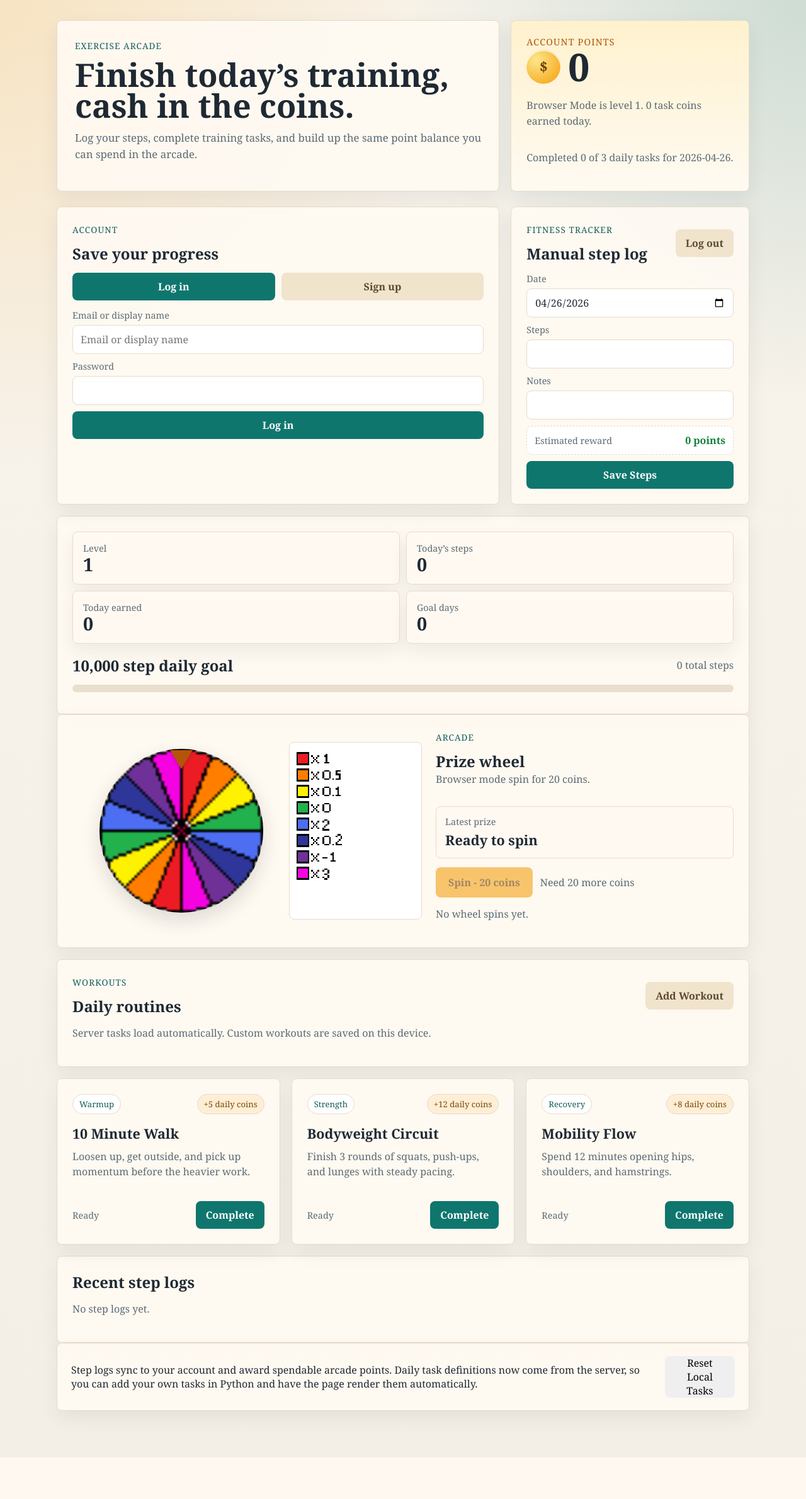
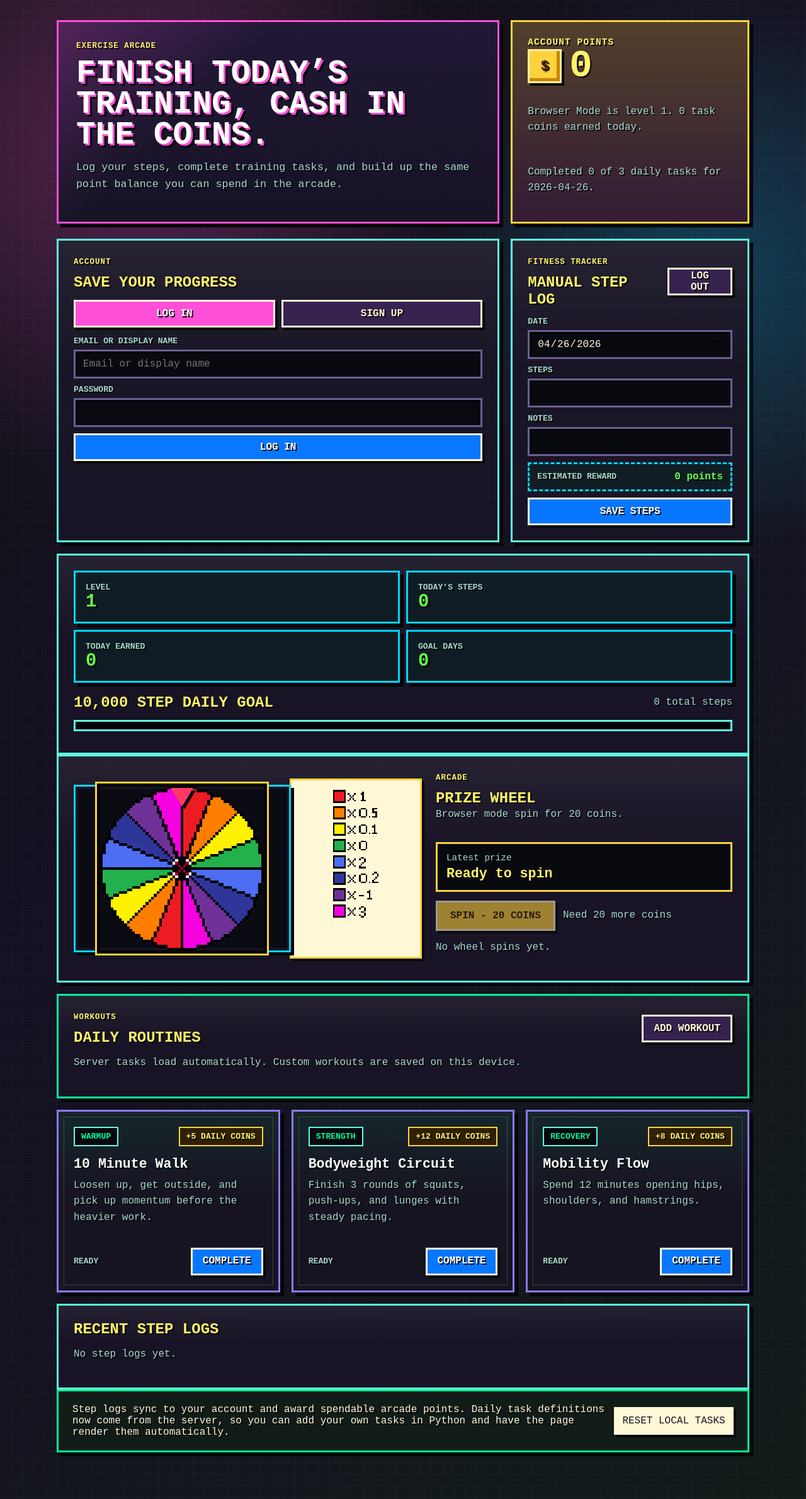
Before and after one commit to alXanderE/project-exercise-arcade, a Flask app: page / in a window 1280 px wide. Shown: the whole page at 63% size. Before the commit the page ends 2266 px from the top, so only its background shows below. Run offline with Flask 3, Linux system fonts and the light colour scheme.

Commit message:
Polish retro arcade UI

```diff
--- a/habit_app/templates/index.html
+++ b/habit_app/templates/index.html
@@ -6,18 +6,21 @@
     <title>Exercise Arcade</title>
     <style>
       :root {
-        --bg: #f4efe6;
-        --panel: #fffaf2;
-        --panel-strong: #fff;
-        --text: #1f2933;
-        --muted: #5c6b73;
-        --accent: #0f766e;
-        --accent-strong: #115e59;
-        --gold: #f59e0b;
-        --gold-soft: #fcd34d;
-        --line: #e7dccb;
-        --danger: #b45309;
-        --good: #15803d;
+        --bg: #101014;
+        --panel: #181425;
+        --panel-strong: #241a32;
+        --text: #fff8d7;
+        --muted: #a7d9ca;
+        --accent: #00d7ff;
+        --accent-strong: #00ff9c;
+        --gold: #ffd23c;
+        --gold-soft: #fff36a;
+        --line: #5fffe0;
+        --danger: #ff3864;
+        --good: #64ff4a;
+        --magenta: #ff4fd8;
+        --ink: #050509;
+        --pixel-shadow: 6px 6px 0 var(--ink);
       }
 
       * {
@@ -26,12 +29,35 @@
 
       body {
         margin: 0;
-        font-family: Georgia, "Times New Roman", serif;
+        min-height: 100vh;
+        font-family: "Courier New", "Lucida Console", monospace;
         background:
-          radial-gradient(circle at top left, rgba(245, 158, 11, 0.18), transparent 28%),
-          radial-gradient(circle at top right, rgba(15, 118, 110, 0.18), transparent 24%),
-          linear-gradient(180deg, #f8f3eb 0%, var(--bg) 100%);
+          linear-gradient(rgba(255, 255, 255, 0.035) 1px, transparent 1px),
+          linear-gradient(90deg, rgba(255, 255, 255, 0.035) 1px, transparent 1px),
+          radial-gradient(circle at 16% 10%, rgba(255, 79, 216, 0.28), transparent 22%),
+          radial-gradient(circle at 88% 18%, rgba(0, 215, 255, 0.24), transparent 20%),
+          linear-gradient(135deg, #111014 0%, #151022 42%, #101b19 100%);
+        background-size: 18px 18px, 18px 18px, auto, auto, auto;
         color: var(--text);
+        text-shadow: 2px 2px 0 var(--ink);
+      }
+
+      body::before {
+        position: fixed;
+        inset: 0;
+        z-index: 10;
+        pointer-events: none;
+        content: "";
+        background:
+          repeating-linear-gradient(
+            180deg,
+            rgba(255, 255, 255, 0.04) 0,
+            rgba(255, 255, 255, 0.04) 1px,
+            transparent 1px,
+            transparent 4px
+          );
+        mix-blend-mode: screen;
+        opacity: 0.35;
       }
 
       button,
@@ -40,6 +66,7 @@
       }
 
       .page {
+        position: relative;
         width: min(1100px, calc(100% - 32px));
         margin: 0 auto;
         padding: 32px 0 40px;
@@ -68,10 +95,12 @@
       .app-panel,
       .metric-card,
       .wheel-result {
-        background: rgba(255, 250, 242, 0.92);
-        border: 1px solid var(--line);
-        border-radius: 8px;
-        box-shadow: 0 12px 30px rgba(31, 41, 51, 0.07);
+        background:
+          linear-gradient(180deg, rgba(255, 255, 255, 0.06), transparent 42%),
+          var(--panel);
+        border: 3px solid var(--line);
+        border-radius: 0;
+        box-shadow: var(--pixel-shadow);
       }
 
       .hero-panel,
@@ -83,15 +112,21 @@
 
       .hero-panel {
         padding: 28px;
+        border-color: var(--magenta);
+        background:
+          linear-gradient(135deg, rgba(255, 79, 216, 0.22), transparent 34%),
+          linear-gradient(180deg, #201735, #151224);
       }
 
       .eyebrow {
         display: inline-block;
         margin-bottom: 12px;
-        color: var(--accent-strong);
-        font-size: 0.85rem;
+        color: var(--gold-soft);
+        font-size: 0.78rem;
+        font-weight: 700;
         text-transform: uppercase;
         letter-spacing: 0.08em;
+        text-shadow: 2px 2px 0 var(--ink);
       }
 
       h1,
@@ -105,10 +140,17 @@
         font-size: clamp(2.1rem, 4vw, 3.8rem);
         line-height: 0.96;
         margin-bottom: 14px;
+        color: #fff;
+        text-transform: uppercase;
+        text-shadow:
+          3px 3px 0 var(--magenta),
+          6px 6px 0 var(--ink);
       }
 
       h2 {
         margin-bottom: 14px;
+        color: var(--gold-soft);
+        text-transform: uppercase;
       }
 
       .hero-copy,
@@ -117,7 +159,7 @@
       .helper-text,
       .history-empty {
         color: var(--muted);
-        line-height: 1.55;
+        line-height: 1.6;
       }
 
       .hero-copy {
@@ -131,12 +173,14 @@
         justify-content: space-between;
         min-height: 100%;
         background:
-          linear-gradient(180deg, rgba(252, 211, 77, 0.22), rgba(255, 250, 242, 0.96)),
-          var(--panel);
+          linear-gradient(180deg, rgba(255, 210, 60, 0.22), rgba(255, 79, 216, 0.08)),
+          #211626;
+        border-color: var(--gold);
       }
 
       .coin-label {
-        color: var(--danger);
+        color: var(--gold-soft);
+        font-weight: 700;
         font-size: 0.9rem;
         text-transform: uppercase;
         letter-spacing: 0.08em;
@@ -149,17 +193,19 @@
         font-size: clamp(2.1rem, 5vw, 3.8rem);
         font-weight: 700;
         line-height: 1;
+        color: var(--gold-soft);
       }
 
       .coin-icon {
         width: 54px;
         height: 54px;
-        border-radius: 50%;
+        border: 3px solid #fff0a3;
+        border-radius: 0;
         display: inline-grid;
         place-items: center;
-        background: radial-gradient(circle at 30% 30%, #fde68a, var(--gold));
-        color: #6b3f00;
-        box-shadow: inset 0 2px 0 rgba(255, 255, 255, 0.7);
+        background: var(--gold);
+        color: #4a2a00;
+        box-shadow: 4px 4px 0 var(--ink), inset -5px -5px 0 #c98700;
         font-size: 1.4rem;
       }
 
@@ -185,6 +231,8 @@
         min-height: 84px;
         display: grid;
         align-content: space-between;
+        background: #101c23;
+        border-color: var(--accent);
       }
 
       .metric-card span,
@@ -193,12 +241,16 @@
       .task-status,
       .history-date {
         color: var(--muted);
-        font-size: 0.9rem;
+        font-size: 0.82rem;
+        font-weight: 700;
+        text-transform: uppercase;
       }
 
       .metric-card strong {
         font-size: 1.8rem;
         line-height: 1;
+        color: var(--good);
+        text-shadow: 3px 3px 0 var(--ink);
       }
 
       label {
@@ -209,22 +261,25 @@
       input {
         width: 100%;
         min-height: 46px;
-        border: 1px solid var(--line);
-        border-radius: 8px;
-        background: var(--panel-strong);
+        border: 3px solid #6a5f92;
+        border-radius: 0;
+        background: #08090f;
         color: var(--text);
         padding: 0 12px;
+        box-shadow: inset 3px 3px 0 #000;
       }
 
       input:focus {
         border-color: var(--accent);
-        outline: 3px solid rgba(15, 118, 110, 0.18);
+        outline: 3px solid rgba(0, 215, 255, 0.22);
       }
 
       button {
         border: 0;
-        border-radius: 8px;
+        border-radius: 0;
         cursor: pointer;
+        text-transform: uppercase;
+        text-shadow: 2px 2px 0 var(--ink);
       }
 
       .complete-button,
@@ -234,14 +289,29 @@
       .tab-button {
         min-height: 44px;
         padding: 0 16px;
-        transition: transform 120ms ease, opacity 120ms ease, background-color 120ms ease;
+        border: 3px solid #fff8d7;
+        box-shadow: 4px 4px 0 var(--ink);
+        line-height: 1.15;
+        transition: transform 80ms ease, opacity 120ms ease, background-color 120ms ease, box-shadow 80ms ease;
       }
 
       .complete-button,
       .primary-button {
-        background: var(--accent);
+        background: #0877ff;
         color: #fff;
         font-weight: 700;
+      }
+
+      .reset-button {
+        display: inline-flex;
+        align-items: center;
+        justify-content: center;
+        width: auto;
+        min-width: 190px;
+        white-space: nowrap;
+        background: #fff8d7;
+        color: #151224;
+        text-shadow: none;
       }
 
       .complete-button:hover,
@@ -249,24 +319,27 @@
       .primary-button:hover,
       .secondary-button:hover,
       .tab-button:hover {
-        transform: translateY(-1px);
+        transform: translate(2px, 2px);
+        box-shadow: 2px 2px 0 var(--ink);
       }
 
       .complete-button:disabled {
-        background: #93a8a6;
+        background: #56606b;
+        border-color: #8792a0;
         cursor: default;
         transform: none;
+        box-shadow: 3px 3px 0 var(--ink);
       }
 
       .tab-button,
       .secondary-button {
-        background: #f1e4cd;
-        color: #5b4a2e;
+        background: #36224f;
+        color: var(--text);
         font-weight: 700;
       }
 
       .tab-button.is-active {
-        background: var(--accent);
+        background: var(--magenta);
         color: #fff;
       }
 
@@ -292,28 +365,33 @@
       .preview-row {
         min-height: 46px;
         padding: 0 12px;
-        border: 1px dashed var(--line);
-        border-radius: 8px;
-        background: var(--panel-strong);
+        border: 3px dashed var(--accent);
+        border-radius: 0;
+        background: #101c23;
       }
 
       .preview-row strong,
       .history-points {
         color: var(--good);
+        text-shadow: 2px 2px 0 var(--ink);
       }
 
       .progress-track {
-        height: 12px;
+        height: 18px;
         overflow: hidden;
-        border-radius: 999px;
-        background: #eadfce;
+        border: 3px solid var(--line);
+        border-radius: 0;
+        background: #050509;
         margin: 4px 0 10px;
+        box-shadow: inset 3px 3px 0 #000;
       }
 
       .progress-fill {
         width: 0%;
         height: 100%;
-        background: linear-gradient(90deg, var(--accent), var(--gold));
+        background:
+          repeating-linear-gradient(90deg, transparent 0, transparent 10px, rgba(0, 0, 0, 0.24) 10px, rgba(0, 0, 0, 0.24) 14px),
+          linear-gradient(90deg, var(--good), var(--gold), var(--magenta));
         transition: width 180ms ease;
       }
 
@@ -325,7 +403,7 @@
 
       .history-item {
         padding: 10px 0;
-        border-top: 1px solid var(--line);
+        border-top: 2px solid rgba(95, 255, 224, 0.45);
       }
 
       .history-item:first-child {
@@ -365,6 +443,11 @@
         display: grid;
         place-items: center;
         min-height: 260px;
+        background:
+          radial-gradient(circle, rgba(0, 215, 255, 0.18), transparent 62%),
+          #0a0b13;
+        border: 3px solid var(--accent);
+        box-shadow: inset 0 0 0 4px #151224, 5px 5px 0 var(--ink);
       }
 
       .wheel-pointer {
@@ -376,41 +459,48 @@
         border-left: 18px solid transparent;
         border-right: 18px solid transparent;
         border-top: 30px solid var(--danger);
-        filter: drop-shadow(0 3px 2px rgba(31, 41, 51, 0.22));
+        filter: drop-shadow(4px 4px 0 var(--ink));
       }
 
       .wheel-image {
         width: min(260px, 72vw);
         aspect-ratio: 1;
         object-fit: contain;
-        border-radius: 50%;
-        box-shadow: 0 12px 30px rgba(31, 41, 51, 0.14);
+        border-radius: 0;
+        image-rendering: pixelated;
+        box-shadow: 0 0 0 5px var(--ink), 0 0 0 8px var(--gold);
         transform: rotate(0deg);
         transition: transform 1800ms cubic-bezier(0.12, 0.72, 0.18, 1);
         transform-origin: 50% 50%;
       }
 
       .wheel-image.is-spinning {
-        filter: drop-shadow(0 10px 20px rgba(31, 41, 51, 0.18));
+        filter: drop-shadow(0 0 14px var(--gold));
       }
 
       .criteria-card {
         display: grid;
-        grid-template-columns: auto 1fr;
-        gap: 10px;
-        align-items: stretch;
-        padding: 10px 10px 10px 8px;
-        border: 1px solid var(--line);
-        border-radius: 8px;
-        background: var(--panel-strong);
+        grid-template-columns: 1fr;
+        gap: 8px;
+        align-items: center;
+        justify-items: center;
+        padding: 10px;
+        border: 3px solid var(--gold);
+        border-radius: 0;
+        background: #fff8d7;
+        box-shadow: 4px 4px 0 var(--ink);
         margin-left: -10px;
         min-height: min(260px, 72vw);
+        overflow: hidden;
       }
 
       .criteria-image {
         width: auto;
+        max-width: 100%;
         height: min(260px, 72vw);
         image-rendering: pixelated;
+        object-fit: contain;
+        background: #fff8d7;
       }
 
       .wheel-copy {
@@ -426,6 +516,8 @@
         box-shadow: none;
         padding: 14px;
         min-height: 74px;
+        background: #08090f;
+        border-color: var(--gold);
       }
 
       .wheel-result span {
@@ -437,6 +529,7 @@
 
       .wheel-result strong {
         font-size: 1.35rem;
+        color: var(--gold-soft);
       }
 
       .wheel-actions {
@@ -450,13 +543,17 @@
         min-height: 48px;
         padding: 0 20px;
         background: var(--gold);
-        color: #5f3700;
+        color: #3b2200;
+        border: 3px solid #fff8d7;
         font-weight: 700;
-        transition: transform 120ms ease, opacity 120ms ease, background-color 120ms ease;
+        box-shadow: 4px 4px 0 var(--ink);
+        text-shadow: none;
+        transition: transform 80ms ease, opacity 120ms ease, background-color 120ms ease, box-shadow 80ms ease;
       }
 
       .spin-button:hover {
-        transform: translateY(-1px);
+        transform: translate(2px, 2px);
+        box-shadow: 2px 2px 0 var(--ink);
       }
 
       .spin-button:disabled {
@@ -483,6 +580,7 @@
 
       .task-toolbar {
         margin-bottom: 18px;
+        border-color: var(--accent-strong);
       }
 
       .custom-workout-form {
@@ -490,7 +588,7 @@
         gap: 12px;
         margin-top: 16px;
         padding-top: 16px;
-        border-top: 1px solid var(--line);
+        border-top: 3px dashed var(--line);
       }
 
       .custom-workout-actions {
@@ -503,6 +601,19 @@
         display: flex;
         flex-direction: column;
         min-height: 260px;
+        position: relative;
+        background:
+          linear-gradient(180deg, rgba(0, 255, 156, 0.08), transparent 48%),
+          #171421;
+        border-color: #8d7aff;
+      }
+
+      .task-card::before {
+        position: absolute;
+        inset: 8px;
+        pointer-events: none;
+        content: "";
+        border: 1px solid rgba(255, 248, 215, 0.18);
       }
 
       .task-top {
@@ -516,11 +627,13 @@
       .task-tag,
       .reward-badge {
         font-size: 0.82rem;
-        border: 1px solid var(--line);
-        border-radius: 999px;
+        border: 2px solid var(--line);
+        border-radius: 0;
         padding: 6px 10px;
-        background: var(--panel-strong);
+        background: #07070d;
         white-space: nowrap;
+        font-weight: 700;
+        text-transform: uppercase;
       }
 
       .task-tag {
@@ -528,13 +641,15 @@
       }
 
       .reward-badge {
-        color: #7c4a03;
-        background: rgba(245, 158, 11, 0.12);
+        color: var(--gold-soft);
+        border-color: var(--gold);
+        background: #301f00;
       }
 
       .task-card h3 {
         font-size: 1.35rem;
         margin-bottom: 10px;
+        color: #fff;
       }
 
       .task-description {
@@ -547,10 +662,10 @@
 
       .tip-panel {
         padding: 20px 22px;
-        background: rgba(255, 250, 242, 0.92);
-        border: 1px solid var(--line);
-        border-radius: 8px;
-        box-shadow: 0 12px 30px rgba(31, 41, 51, 0.07);
+        background: #111c18;
+        border: 3px solid var(--accent-strong);
+        border-radius: 0;
+        box-shadow: var(--pixel-shadow);
       }
 
       .tip-panel p {
@@ -562,6 +677,7 @@
         margin: 10px 0 0;
         color: var(--muted);
         font-weight: 700;
+        text-transform: uppercase;
       }
 
       .hidden {
@@ -591,6 +707,11 @@
         .reset-button,
         .secondary-button {
           width: 100%;
+        }
+
+        .reset-button {
+          min-width: 0;
+          white-space: normal;
         }
       }
     </style>
```
